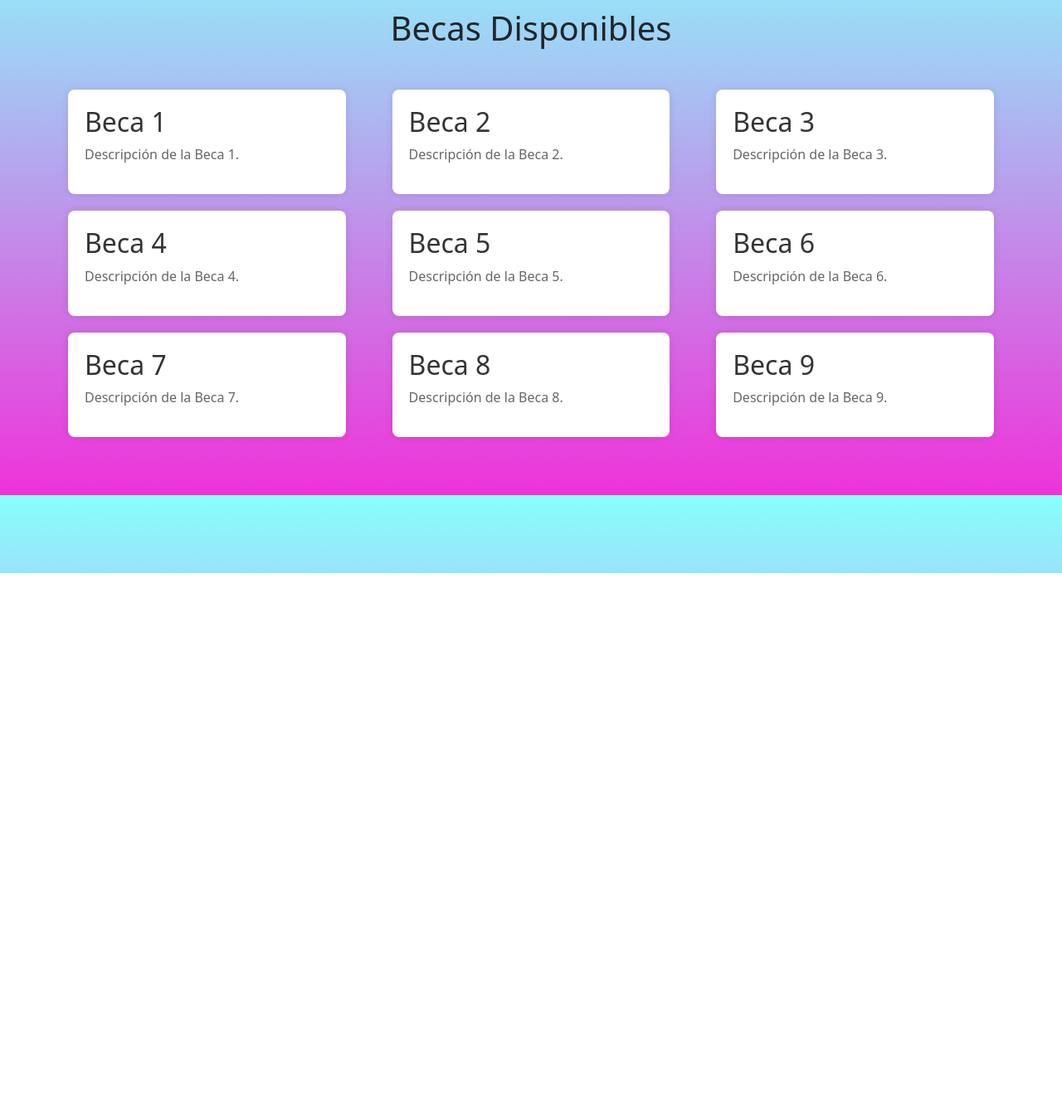
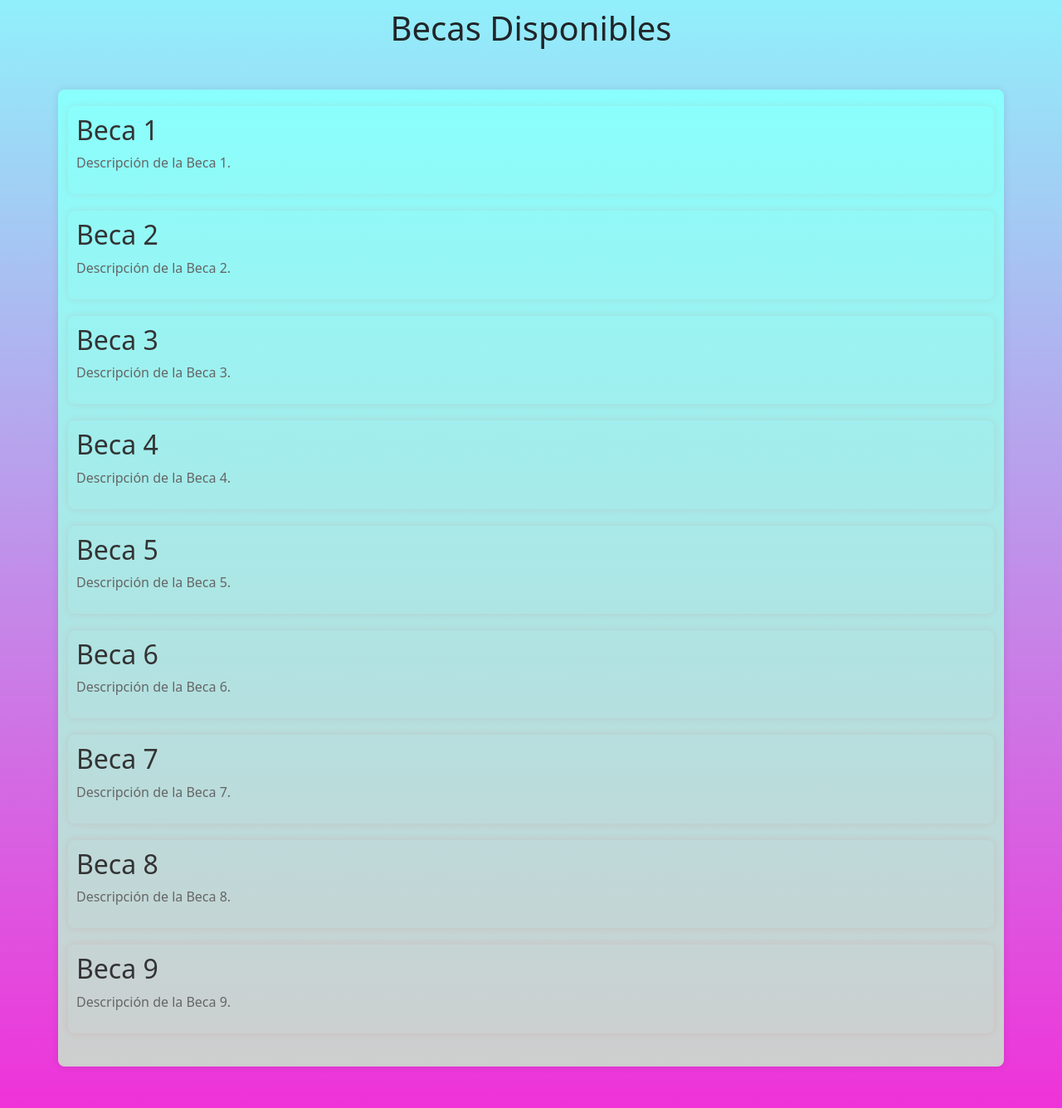
Before and after one commit to ArielitoUV/LVAE, a Django app: page /becas/ in a window 1280 px wide. Shown: the part 109-1445 px from the top of the page at 83% size. Before the commit the page ends 800 px from the top, so only its background shows below. Run offline with Django 4.2, Linux system fonts and the light colour scheme; some libraries are stand-ins or nearby versions.

Commit message:
becas test

```diff
--- a/LVAE/core/static/css/styles-becas.css
+++ b/LVAE/core/static/css/styles-becas.css
@@ -3,7 +3,7 @@ body {
     margin: 0;
     padding: 0;
     background: #ef32d9;  /* fallback for old browsers */
-    background: -webkit-linear-gradient(to bottom, #89fffd, #ef32d9);  /* Chrome 10-25, Safari 5.1-6 */
+    background: -webkit-linear-gradient(to bottom, #ef32d9, #e9e9e9);  /* Chrome 10-25, Safari 5.1-6 */
     background: linear-gradient(to bottom, #89fffd, #ef32d9); /* W3C, IE 10+/ Edge, Firefox 16+, Chrome 26+, Opera 12+, Safari 7+ */
 }
 
@@ -12,25 +12,33 @@ body {
     }
 
 
-.container {
-    max-width: 800px;
-    margin: 50px auto; /* Ajusta el margen para centrar en la página */
-    display: flex;
-    flex-wrap: wrap;
-    justify-content: space-between;
-}
+    .container {
+        max-width: 800px;
+        margin: 50px auto;
+        background: #ef32d9;
+        background: -webkit-linear-gradient(to bottom, #89fffd, #9c9c9c);
+        background: linear-gradient(to bottom, #89fffd,     #cecece);
+        padding: 20px;
+        border-radius: 8px;
+        box-shadow: 0 0 10px rgba(0, 0, 0, 0.1);
+        box-sizing: border-box;
+    }
 
-.beca {
-    width: 30%;
-    background-color: white;
-    padding: 20px;
-    margin-bottom: 20px;
-    border-radius: 8px;
-    box-shadow: 0 0 10px rgba(0, 0, 0, 0.1);
-    box-sizing: border-box;
-    transition: transform 0.3s ease-in-out;
-}
+    .becas-container {
+        display: grid;
+        grid-template-columns: repeat(auto-fill, minmax(250px, 1fr));
+        gap: 20px; /* Ajusta el valor según tus necesidades */
+    }
 
+    .beca {
+        background-color: rgba(119, 239, 50, 0); /* Fondo inicialmente transparente */
+        padding: 10px;
+        border-radius: 8px;
+        box-shadow: 0 0 10px rgba(255, 0, 0, 0.1);
+        box-sizing: border-box;
+        transition: background-color 0.3s ease-in-out, transform 0.3s ease-in-out;
+        margin-bottom: 20px;
+    }
 .beca:hover {
     transform: scale(1.05);
 }
```
